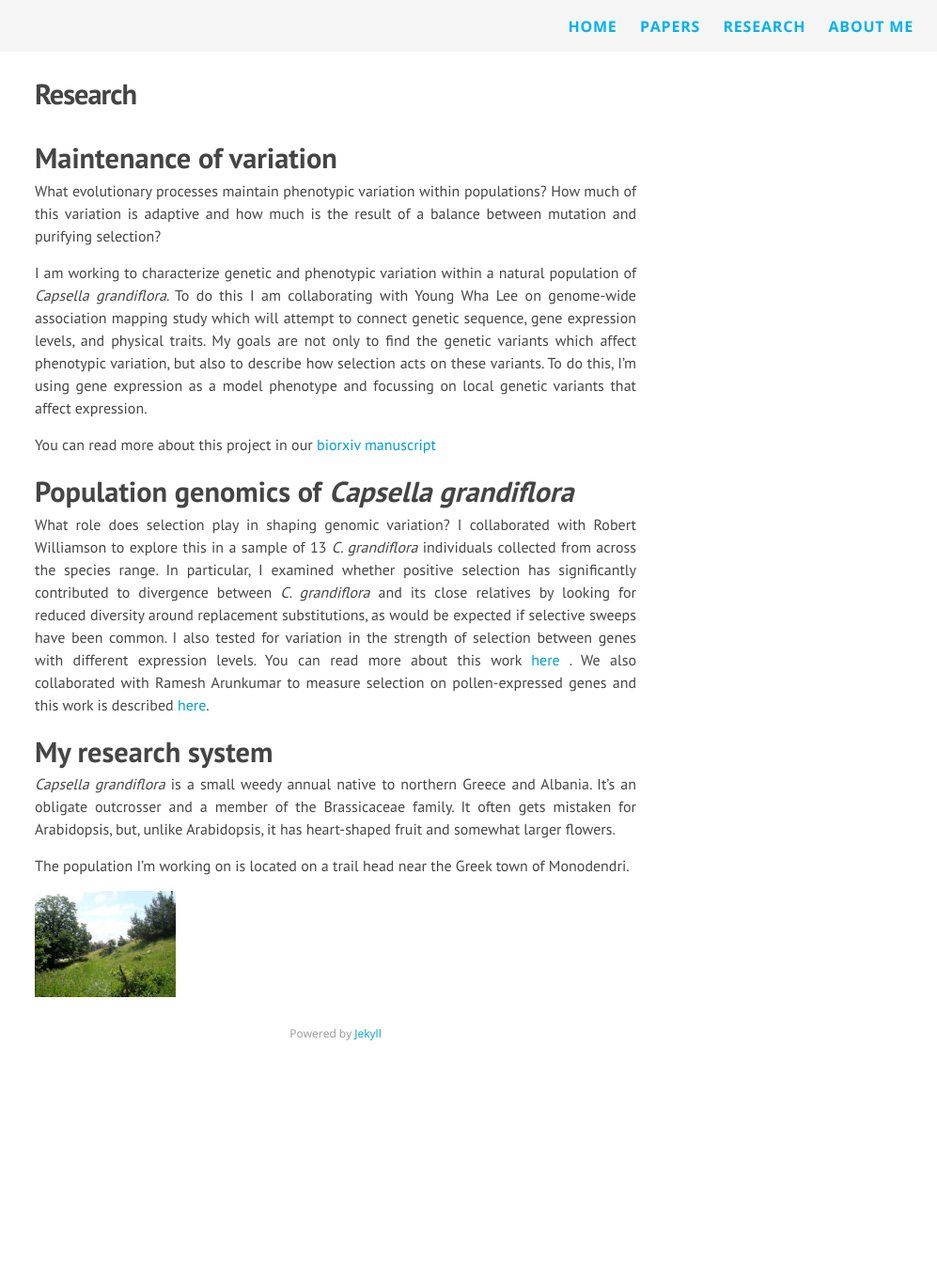
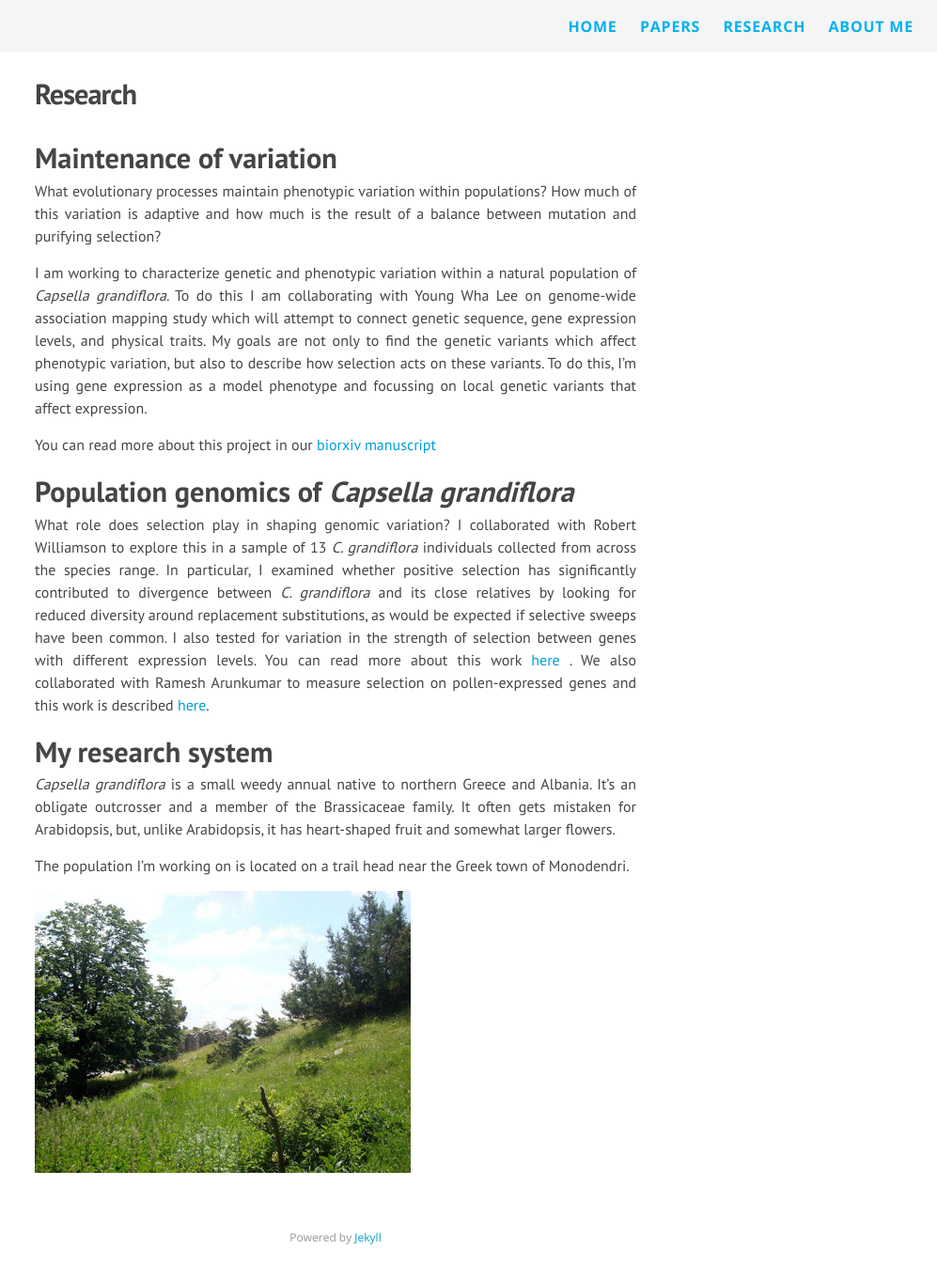
Before and after one commit to emjosephs/emjosephs.github.io, a Jekyll site: the page built from Research.md, in a window 1280 px wide. Shown: the whole page at 94% size, without its empty margins (283-1280 px from the left). Built offline with Jekyll 4.4.1, drawn with Linux system fonts in a browser that asks for light colours; nearby versions of some CDN libraries; before the commit the page ends 1145 px from its top, so only the background shows below that.

Commit message:
pictures? center?

```diff
--- a/Research.md
+++ b/Research.md
@@ -26,6 +26,6 @@ What role does selection play in shaping genomic variation? I collaborated with
 The population I'm working on is located on a trail head near the Greek town of Monodendri.
 
 
-<div style="float: left; padding-right: 15px">
-    <a href="http://emjosephs.github.io/img/esp.jpg"><img src="/img/esp.jpg" alt="Population ESP" title="Picture" width="150" border="0" onClick="_gaq.push(['_trackEvent', 'IMGs', 'Image', 'esp']);"></a>
+<div style="float: center; padding-right: 15px">
+    <a href="http://emjosephs.github.io/img/esp.jpg"><img src="/img/esp.jpg" alt="Population ESP" title="Picture" width="400" border="0" onClick="_gaq.push(['_trackEvent', 'IMGs', 'Image', 'esp']);"></a>
 </div>
```
